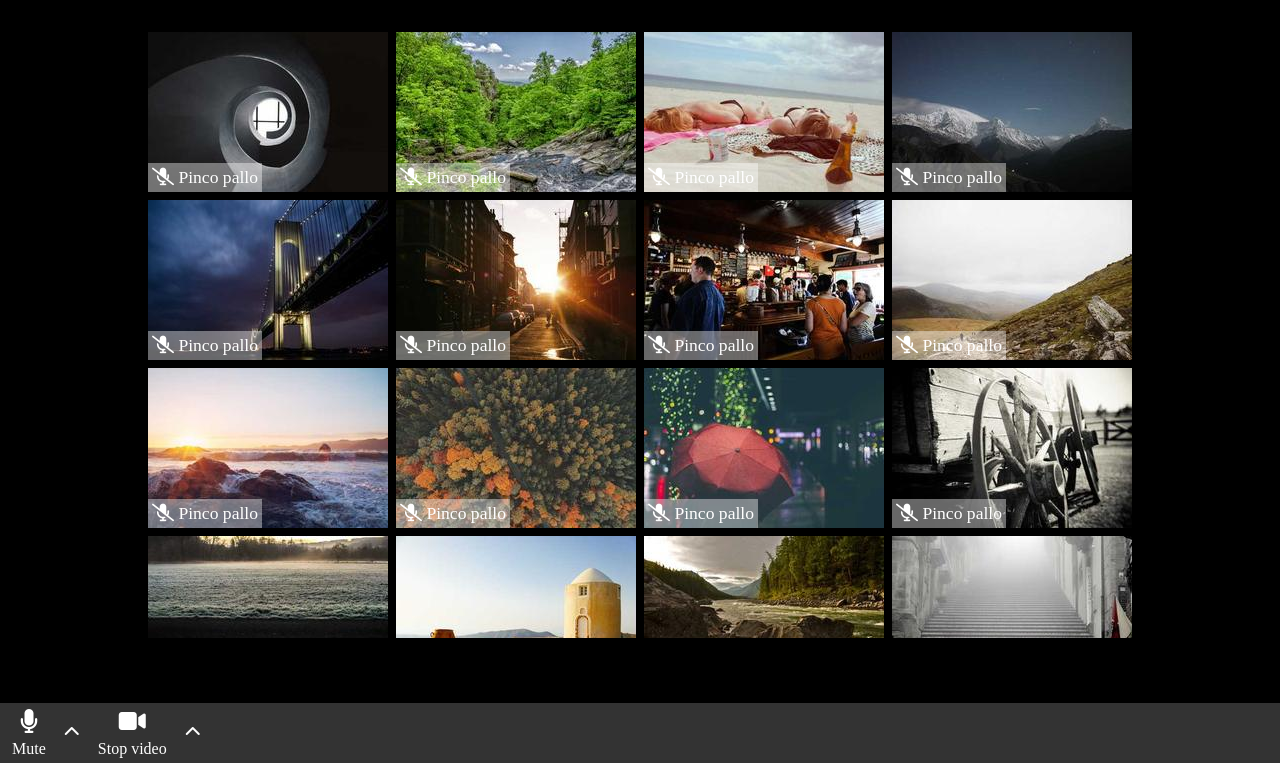
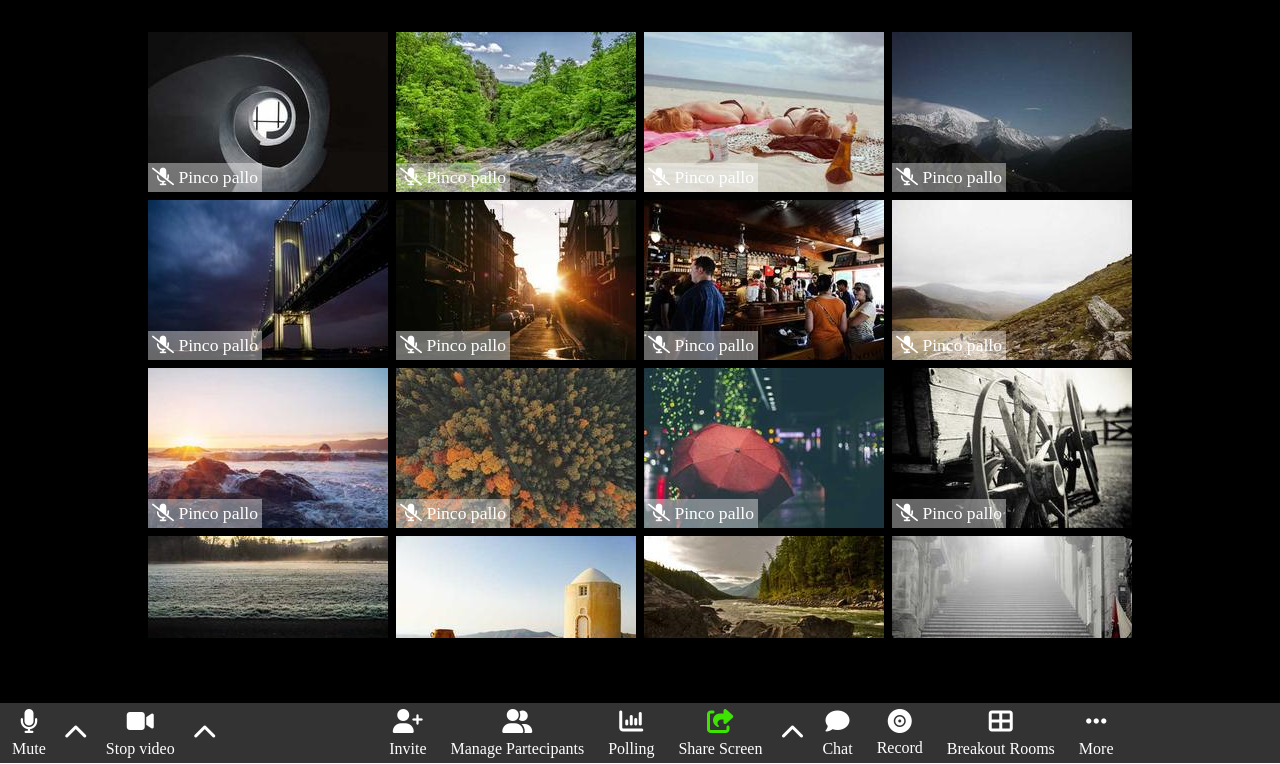
Before and after one commit to danieleangeletti/html-css-zoom, a plain HTML site: page index.html in a window 1280 px wide. Shown: the part 37-801 px from the top of the page. Drawn offline with Linux system fonts and the light colour scheme.

Commit message:
seconda parte del footer completata

```diff
--- a/css/style.css
+++ b/css/style.css
@@ -83,20 +83,20 @@ main {
     color: white;
 }
 
-.left {
+.left, .center, .right {
     display: flex;
     align-items: center;
 }
 
-.left div {
+.left div, .center div {
     padding: 3px 6px;
 }
 
-.microphone i, .camera i {
+footer i {
     font-size: 1.5em;
 }
 
-.mute {
+.mute, .invite, .manage-partecipants, .polling, .share-screen, .chat, .record-icon, .breakout-rooms, .more {
     display: flex;
     flex-direction: column;
     align-items: center;
--- a/index.html
+++ b/index.html
@@ -179,7 +179,89 @@
                 </div>
 
                 <div class="center">
+                    <div class="invite">
+                        <div class="puppet">
+                            <i class="fa-solid fa-user-plus"></i>
+                        </div>
 
+                        <div>
+                            Invite
+                        </div>
+                    </div>
+
+                    <div class="manage-partecipants">
+                        <div class="manage-partecipants-icon">
+                            <i class="fa-solid fa-user-group"></i>
+                        </div>
+
+                        <div>
+                            Manage Partecipants
+                        </div>
+                    </div>
+
+                    <div class="polling">
+                        <div class="polling-icon">
+                            <i class="fa-solid fa-chart-column"></i>
+                        </div>
+
+                        <div>
+                            Polling
+                        </div>
+                    </div>
+
+                    <div class="share-screen">
+                        <div class="share-screen-icon">
+                            <i class="fa-solid fa-share-from-square" style="color: #3ee302;"></i>
+                        </div>
+
+                        <div>
+                            Share Screen
+                        </div>
+                    </div>
+
+                    <div class="chevron-up">
+                        <i class="fa-solid fa-chevron-up"></i>
+                    </div>
+
+                    <div class="chat">
+                        <div class="chat-icon">
+                            <i class="fa-solid fa-comment"></i>
+                        </div>
+
+                        <div>
+                            Chat
+                        </div>
+                    </div>
+
+                    <div class="record">
+                        <div class="record-icon">
+                            <i class="fa-solid fa-record-vinyl"></i>
+                        </div>
+
+                        <div>
+                            Record
+                        </div>
+                    </div>
+
+                    <div class="breakout-rooms">
+                        <div class="breakout-rooms-icon">
+                            <i class="fa-solid fa-table-cells-large"></i>
+                        </div>
+
+                        <div>
+                            Breakout Rooms
+                        </div>
+                    </div>
+
+                    <div class="more">
+                        <div class="more-icon">
+                            <i class="fa-solid fa-ellipsis"></i>
+                        </div>
+
+                        <div>
+                            More
+                        </div>
+                    </div>
                 </div>
 
                 <div class="right">
```
